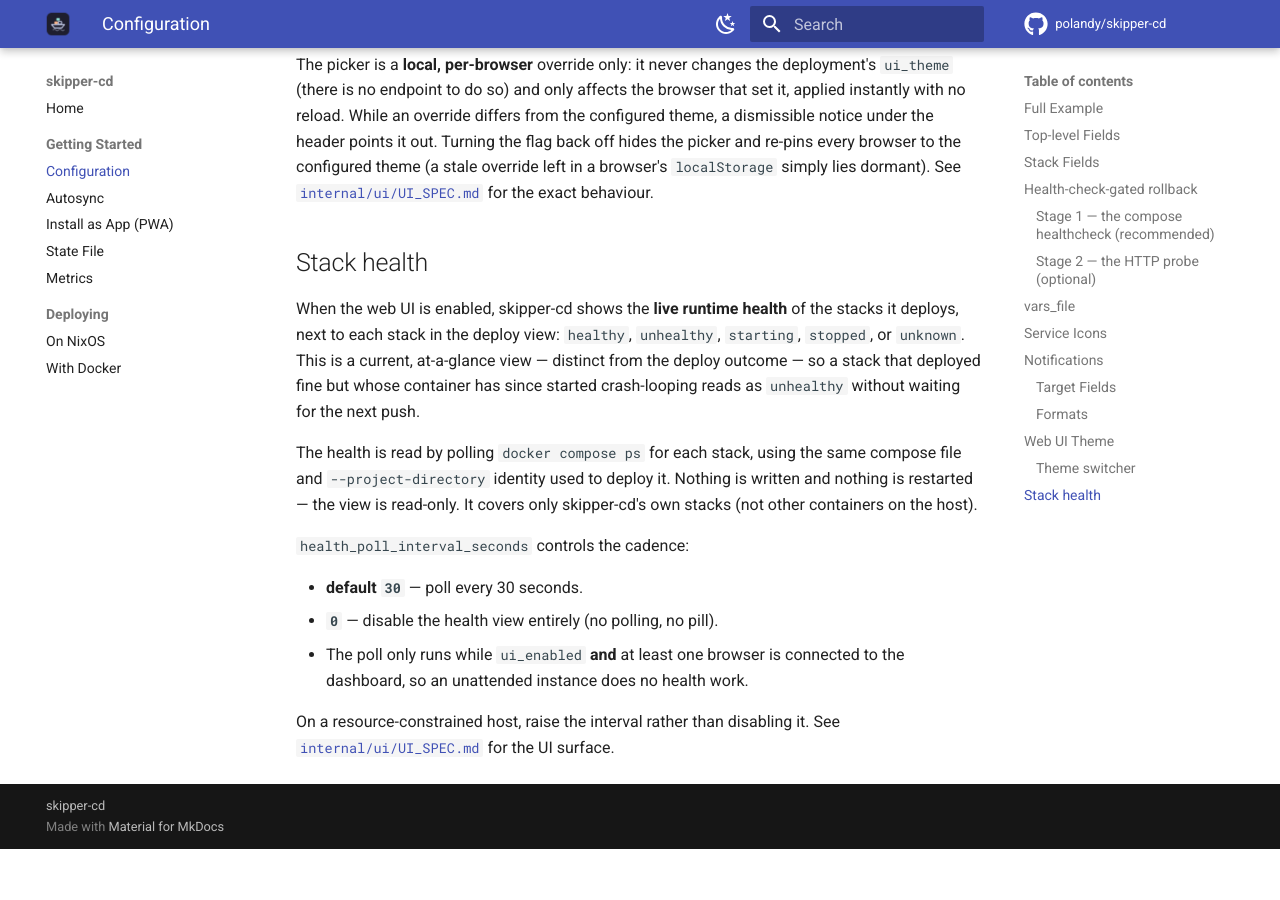
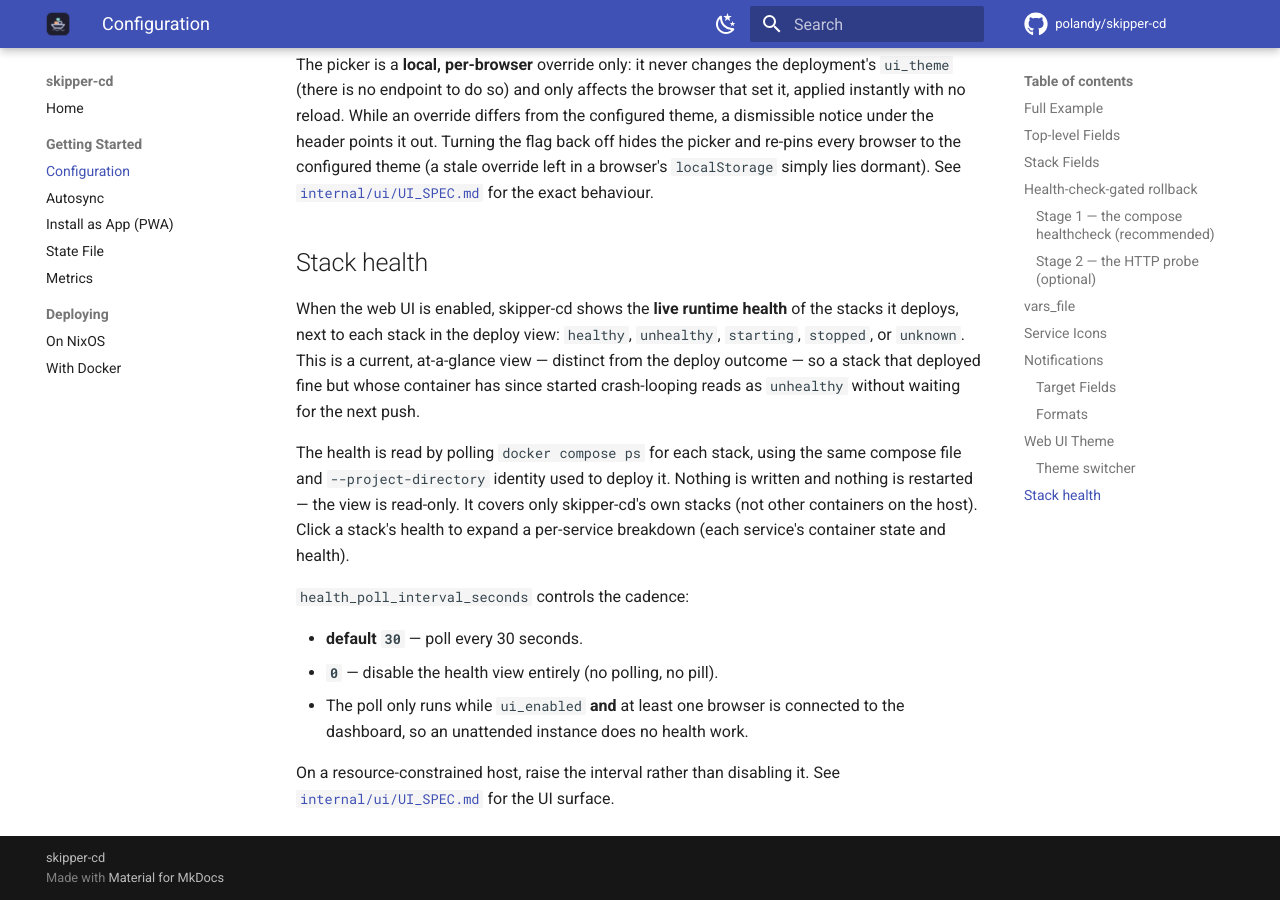
Before and after one commit to polandy/skipper-cd, an MkDocs documentation site: the page built from docs/configuration.md, in a window 1280 px wide and 900 px high, scrolled down 11435 px. Built offline with MkDocs 1.6.1 and Material for MkDocs 9.7.7, drawn with Linux system fonts in a browser that asks for light colours; comment, search, counter and statistics services are not loaded; before the commit the page ends 12284 px from its top, so only the background shows below that.

Commit message:
docs: spec the health panel-to-row binding (ADR-0027, variant A)
Document the row/panel tint + shared left bar + header echo in UI_SPEC (Stack
health §Row binding + the health-panel test hook), record the variant-A choice
in ADR-0027, and note the per-service breakdown click in the configuration
reference.

```diff
--- a/docs/configuration.md
+++ b/docs/configuration.md
@@ -284,7 +284,7 @@
 
 When the web UI is enabled, skipper-cd shows the **live runtime health** of the stacks it deploys, next to each stack in the deploy view: `healthy`, `unhealthy`, `starting`, `stopped`, or `unknown`. This is a current, at-a-glance view — distinct from the deploy outcome — so a stack that deployed fine but whose container has since started crash-looping reads as `unhealthy` without waiting for the next push.
 
-The health is read by polling `docker compose ps` for each stack, using the same compose file and `--project-directory` identity used to deploy it. Nothing is written and nothing is restarted — the view is read-only. It covers only skipper-cd's own stacks (not other containers on the host).
+The health is read by polling `docker compose ps` for each stack, using the same compose file and `--project-directory` identity used to deploy it. Nothing is written and nothing is restarted — the view is read-only. It covers only skipper-cd's own stacks (not other containers on the host). Click a stack's health to expand a per-service breakdown (each service's container state and health).
 
 `health_poll_interval_seconds` controls the cadence:
 
```
Also changed, not shown: dev-docs/adr/0027-live-stack-health-in-ui.md (+7 -0 lines), internal/ui/UI_SPEC.md (+3 -1 lines).
